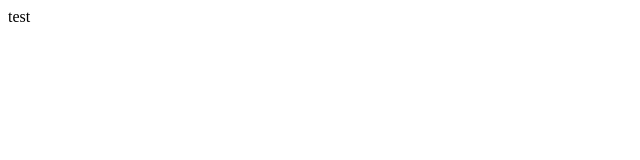
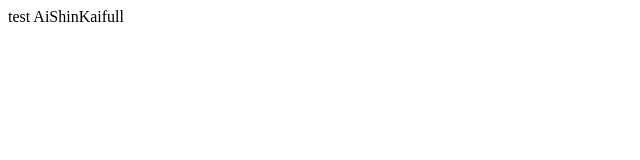
Before and after one commit to gitjoker/running, a plain HTML site: page index_c.html in a window 1280 px wide. Shown: the whole page, without its empty margins (0-640 px from the left). Drawn offline with Linux system fonts and the light colour scheme.

Commit message:
change text

```diff
--- a/index_c.html
+++ b/index_c.html
@@ -6,7 +6,7 @@
 </head>
 
 <body>
-test
+test AiShinKaifull
 </body>
 
 </html>
```
